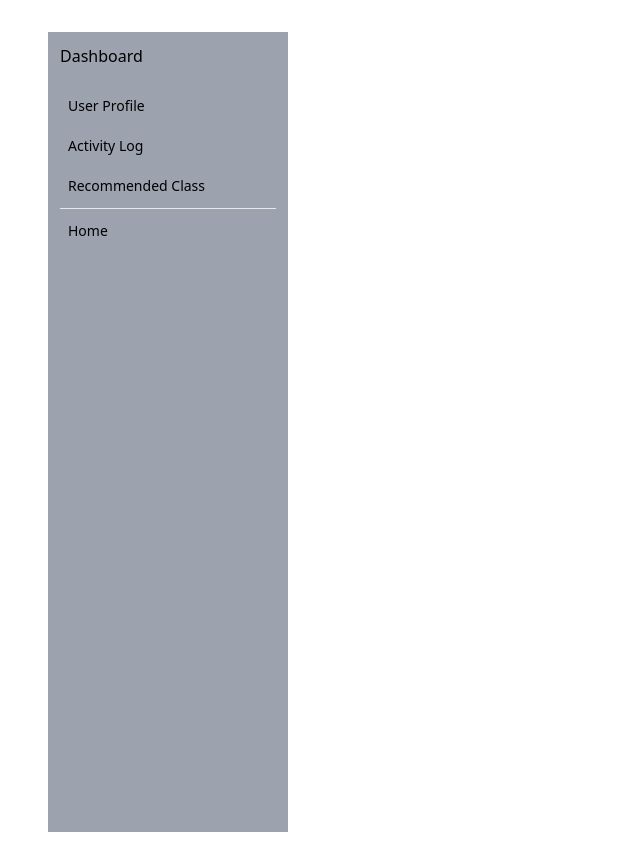
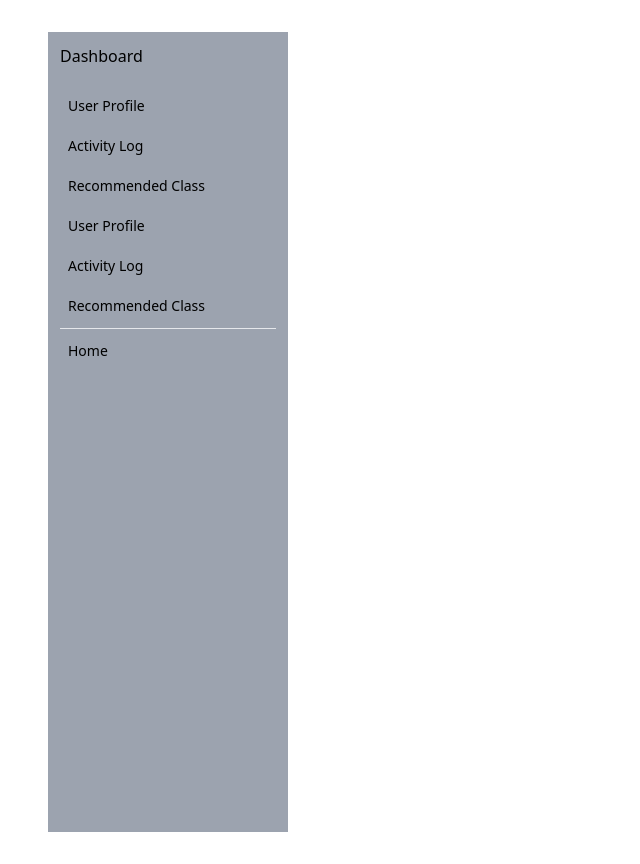
Before and after one commit to ayathree/gimnecia-client, a React (Vite) app: page /dashboard in a window 1280 px wide. Shown: the whole page, without its empty margins (0-640 px from the left). Built offline with nearby package versions, Linux system fonts and the light colour scheme; no server answers.

Commit message:
added final trainer delete operation

```diff
--- /dev/null
+++ b/src/hook/useTrainer.jsx
@@ -0,0 +1,21 @@
+import { useQuery } from "@tanstack/react-query";
+import useAuth from "./useAuth";
+import useAxiosSecure from "./useAxiosSecure";
+
+
+const useTrainer = () => {
+    const {user, loading}= useAuth()
+   const axiosSecure = useAxiosSecure();
+   const {data: isTrainer, isPending: isTrainerLoading}= useQuery({
+    queryKey:[user?.email, 'isTrainer'],
+    enabled: !loading,
+    queryFn: async()=>{
+        const res = await axiosSecure.get(`/confirmedTrainer/${user.email}`);
+        console.log(res.data)
+        return res.data?.trainer
+    }
+   })
+   return [isTrainer, isTrainerLoading]
+};
+
+export default useTrainer;
--- a/src/pages/Dashboard.jsx
+++ b/src/pages/Dashboard.jsx
@@ -1,6 +1,7 @@
 import { useState } from "react";
 import { NavLink,  Outlet } from "react-router-dom";
 import useAdmin from "../hook/useAdmin";
+import useTrainer from "../hook/useTrainer";
 
 const Dashboard = () => {
     const [isSidebarOpen, setIsSidebarOpen] = useState(false);
@@ -10,7 +11,7 @@ const Dashboard = () => {
     };
 
     const [isAdmin] = useAdmin();
-    const isTrainer = true;
+    const [isTrainer] = useTrainer();
 
 
     return (
@@ -33,6 +34,7 @@ const Dashboard = () => {
                         <div className="flex-1">
                             <ul className="pt-2 pb-4 space-y-1 text-sm">
                                 {/* conditional */}
+
 
                                 {
                                     isAdmin ?
@@ -98,66 +100,50 @@ const Dashboard = () => {
                                 }
                                 {
                                     isTrainer
-                                    // ?
-                                //     <>
-                                //      <li className="rounded-sm">
-                                //      <NavLink to={'/dashboard/allUsers'}><a rel="noopener noreferrer" href="#" className="flex items-center p-2 space-x-3 rounded-md">
+                                    ?
+                                    <>
+                                     <li className="rounded-sm">
+                                     <NavLink to={'/dashboard/manageSlot'}><a rel="noopener noreferrer" href="#" className="flex items-center p-2 space-x-3 rounded-md">
 
-                                //         <span>All User</span>
-                                //     </a></NavLink>
-                                //  </li>
-                                //      <li className="rounded-sm">
-                                //      <NavLink to={'/dashboard/allNewsSub'}><a rel="noopener noreferrer" href="#" className="flex items-center p-2 space-x-3 rounded-md">
+                                        <span>Manage Slot</span>
+                                    </a></NavLink>
+                                 </li>
+                                     <li className="rounded-sm">
+                                     <NavLink to={'/dashboard/addNewSlot'}><a rel="noopener noreferrer" href="#" className="flex items-center p-2 space-x-3 rounded-md">
 
-                                //         <span>All NewsLetter Subscriber</span>
-                                //     </a></NavLink>
-                                //  </li>
-                                //  <li className="rounded-sm">
-                                //      <NavLink to={'/dashboard/allTrainer'}><a rel="noopener noreferrer" href="#" className="flex items-center p-2 space-x-3 rounded-md">
+                                        <span>Add New Slot</span>
+                                    </a></NavLink>
+                                 </li>
+                                 <li className="rounded-sm">
+                                     <NavLink to={'/dashboard/addNewForum'}><a rel="noopener noreferrer" href="#" className="flex items-center p-2 space-x-3 rounded-md">
 
-                                //         <span>All Trainer</span>
-                                //     </a></NavLink>
-                                //  </li>
-                                //  <li className="rounded-sm">
-                                //      <NavLink to={'/dashboard/appliedTrainer'}><a rel="noopener noreferrer" href="#" className="flex items-center p-2 space-x-3 rounded-md">
+                                        <span>Add New Forum</span>
+                                    </a></NavLink>
+                                 </li>
 
-                                //         <span>Applied Trainer</span>
-                                //     </a></NavLink>
-                                //  </li>
-                                //  <li className="rounded-sm">
-                                //      <NavLink to={'/dashboard/balance'}><a rel="noopener noreferrer" href="#" className="flex items-center p-2 space-x-3 rounded-md">
 
-                                //         <span>Balance</span>
-                                //     </a></NavLink>
-                                //  </li>
-                                //  <li className="rounded-sm">
-                                //      <NavLink to={'/dashboard/addNewClass'}><a rel="noopener noreferrer" href="#" className="flex items-center p-2 space-x-3 rounded-md">
+                                    </> : <>
+                                    <li className="rounded-sm">
+                                    <NavLink  to={'/dashboard/profile'}> <a rel="noopener noreferrer" href="#" className="flex items-center p-2 space-x-3 rounded-md">
 
-                                //         <span>Add New Class</span>
-                                //     </a></NavLink>
-                                //  </li>
-                                //     </> : <>
-                                //     <li className="rounded-sm">
-                                //     <NavLink  to={'/dashboard/profile'}> <a rel="noopener noreferrer" href="#" className="flex items-center p-2 space-x-3 rounded-md">
+                                         <span>User Profile</span>
+                                     </a></NavLink>
+                                 </li>
 
-                                //          <span>User Profile</span>
-                                //      </a></NavLink>
-                                //  </li>
+                                 <li className="rounded-sm">
+                                     <NavLink to={'/dashboard/activity'}><a rel="noopener noreferrer" href="#" className="flex items-center p-2 space-x-3 rounded-md">
 
-                                //  <li className="rounded-sm">
-                                //      <NavLink to={'/dashboard/activity'}><a rel="noopener noreferrer" href="#" className="flex items-center p-2 space-x-3 rounded-md">
+                                        <span>Activity Log</span>
+                                    </a></NavLink>
+                                 </li>
+                                 <li className="rounded-sm">
+                                     <NavLink to={'/dashboard/recommended'}><a rel="noopener noreferrer" href="#" className="flex items-center p-2 space-x-3 rounded-md">
 
-                                //         <span>Activity Log</span>
-                                //     </a></NavLink>
-                                //  </li>
-                                //  <li className="rounded-sm">
-                                //      <NavLink to={'/dashboard/recommended'}><a rel="noopener noreferrer" href="#" className="flex items-center p-2 space-x-3 rounded-md">
+                                        <span>Recommended Class</span>
+                                    </a></NavLink>
+                                 </li>
 
-                                //         <span>Recommended Class</span>
-                                //     </a></NavLink>
-                                //  </li>
-
-                                //     </>
+                                    </>
                                 }
                                 {/* shared */}
                                <hr />
```
